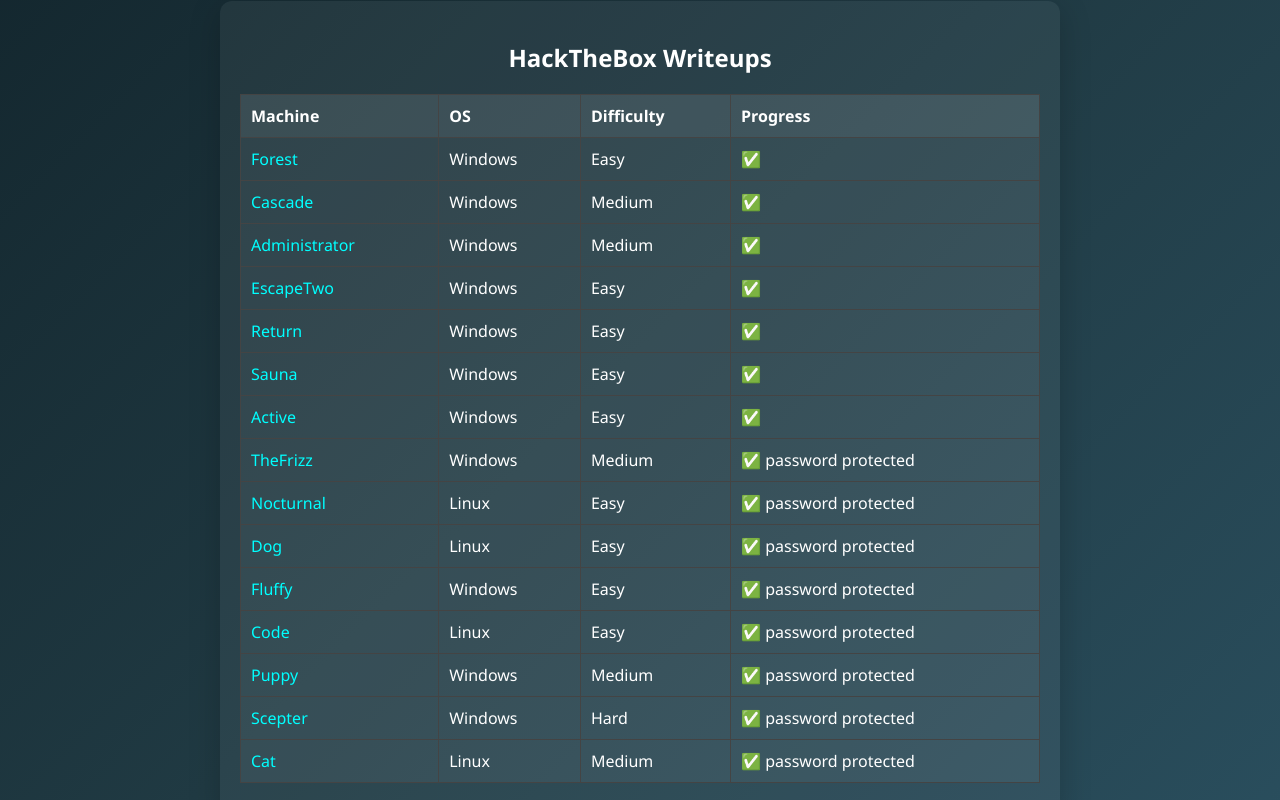
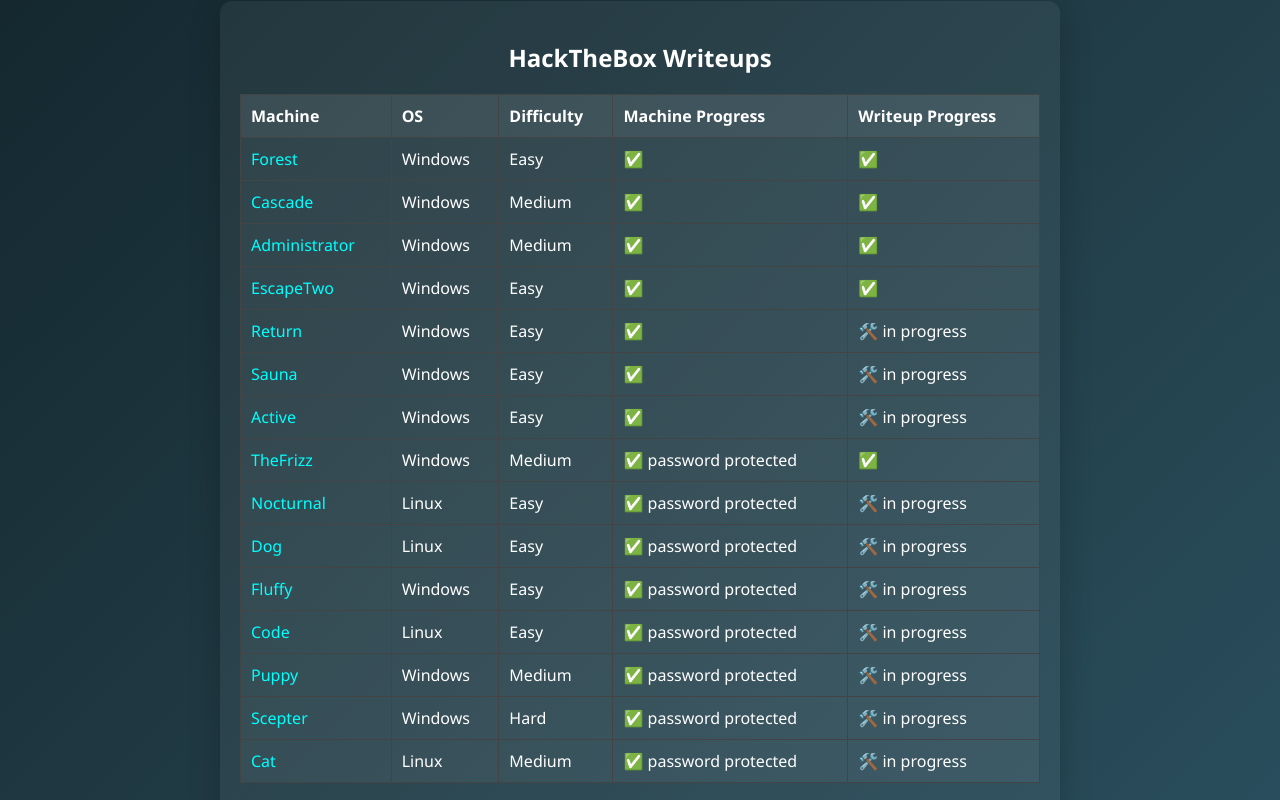
Before and after one commit to ch3ckkm8/personal_blog, a plain HTML site: page index.html in a window 1280 px wide. Shown: the part 420-1220 px from the top of the page. Drawn offline with Linux system fonts and the light colour scheme.

Commit message:
Update index.html

```diff
--- a/index.html
+++ b/index.html
@@ -237,7 +237,8 @@
           <th>Machine</th>
           <th>OS</th>
           <th>Difficulty</th>
-          <th>Progress</th>
+          <th>Machine Progress</th>
+          <th>Writeup Progress</th>
         </tr>
       </thead>
       <tbody>
@@ -246,11 +247,13 @@
           <td>Windows</td>
           <td>Easy</td>
           <td>✅</td>
+          <td>✅</td>
         </tr>
         <tr>
           <td><a href="cascade.html">Cascade</a></td>
           <td>Windows</td>
           <td>Medium</td>
+          <td>✅</td>
           <td>✅</td>
         </tr>
         <tr>
@@ -258,11 +261,13 @@
           <td>Windows</td>
           <td>Medium</td>
           <td>✅</td>
+          <td>✅</td>
         </tr>
          <tr>
           <td><a href="EscapeTwo.html">EscapeTwo</a></td>
           <td>Windows</td>
           <td>Easy</td>
+          <td>✅</td>
           <td>✅</td>
         </tr>
         <tr>
@@ -270,66 +275,77 @@
           <td>Windows</td>
           <td>Easy</td>
           <td>✅</td>
+          <td>🛠️ in progress</td>
         </tr>
         <tr>
           <td><a href="">Sauna</a></td>
           <td>Windows</td>
           <td>Easy</td>
           <td>✅</td>
+          <td>🛠️ in progress</td>
         </tr>
         <tr>
           <td><a href="">Active</a></td>
           <td>Windows</td>
           <td>Easy</td>
           <td>✅</td>
+          <td>🛠️ in progress</td>
         </tr>
         <tr>
           <td><a href="TheFrizz.html">TheFrizz</a></td>
           <td>Windows</td>
           <td>Medium</td>
           <td>✅ password protected </td>
+          <td>✅</td>
         </tr>
          <tr>
           <td><a href="">Nocturnal</a></td>
           <td>Linux</td>
           <td>Easy</td>
           <td>✅ password protected </td>
+          <td>🛠️ in progress</td>
         </tr>
          <tr>
           <td><a href="">Dog</a></td>
           <td>Linux</td>
           <td>Easy</td>
           <td>✅ password protected </td>
+          <td>🛠️ in progress</td>
         </tr>
          <tr>
           <td><a href="">Fluffy</a></td>
           <td>Windows</td>
           <td>Easy</td>
           <td>✅ password protected </td>
+          <td>🛠️ in progress</td>
         </tr>
         <tr>
           <td><a href="">Code</a></td>
           <td>Linux</td>
           <td>Easy</td>
           <td>✅ password protected </td>
+          <td>🛠️ in progress</td>
         </tr>
         <tr>
           <td><a href="">Puppy</a></td>
           <td>Windows</td>
           <td>Medium</td>
           <td>✅ password protected </td>
+          <td>🛠️ in progress</td>
         </tr>
          <tr>
           <td><a href="">Scepter</a></td>
           <td>Windows</td>
           <td>Hard</td>
           <td>✅ password protected </td>
+          <td>🛠️ in progress</td>
         </tr>
         <tr>
           <td><a href="">Cat</a></td>
           <td>Linux</td>
           <td>Medium</td>
           <td>✅ password protected </td>
+          <td>🛠️ in progress</td>
         </tr>
       </tbody>
     </table>
```
